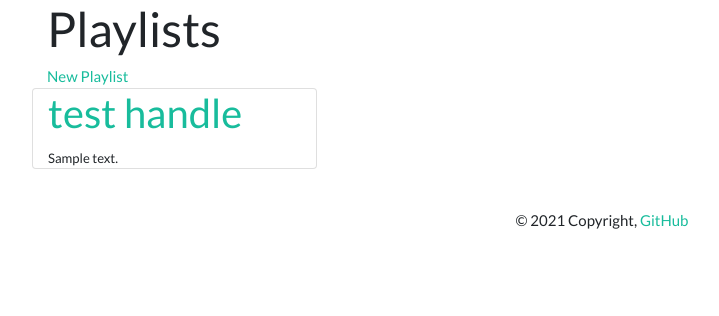
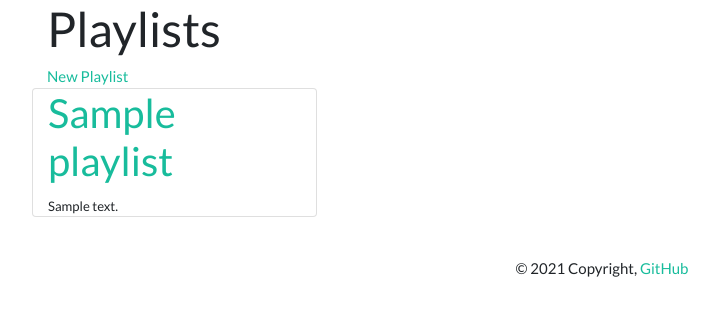
Before and after one commit to stanjdev/Playlistr-Tutorial, a Flask app: page / in a window 1280 px wide. Shown: the part 71-387 px from the top of the page, without its empty margins (38-757 px from the left). Run offline with Flask 2, Linux system fonts and the light colour scheme; a database or web service that is not in the repository returns one stand-in record (values such as "Sample title"); some libraries are stand-ins or nearby versions.

Commit message:
finalized

```diff
--- a/templates/playlists_index.html
+++ b/templates/playlists_index.html
@@ -8,9 +8,7 @@
   <div class="row">
     {% for playlist in playlists %}
       <div class="col-md-3 card">
-        <!-- <h2 class="card-title"><a href='/playlists/{{ playlist._id }}'>{{ playlist.title }}</a></h2>
-        <small class="card-text">{{ playlist.description }}</small> -->
-        <h2 class="card-title"><a href='/playlists/{{ playlist._id }}'>test handle</a></h2>
+        <h2 class="card-title"><a href='/playlists/{{ playlist._id }}'>{{ playlist.title }}</a></h2>
         <small class="card-text">{{ playlist.description }}</small>
       </div>
     {% endfor %}
```
